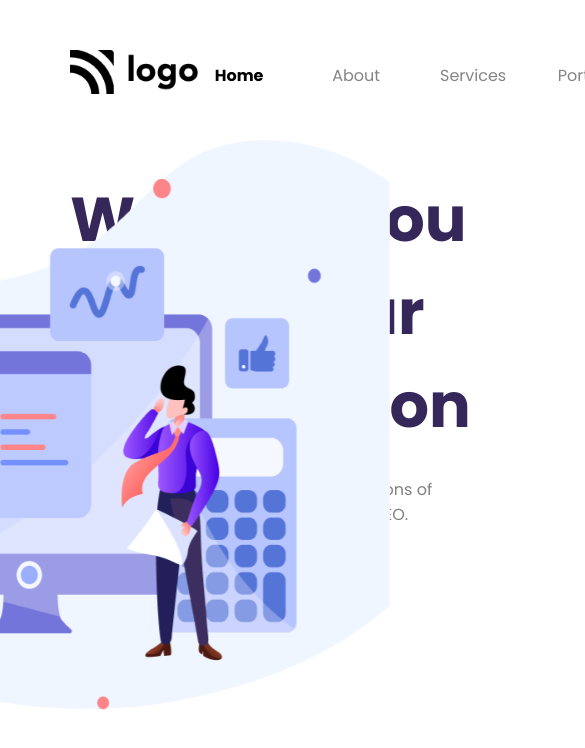
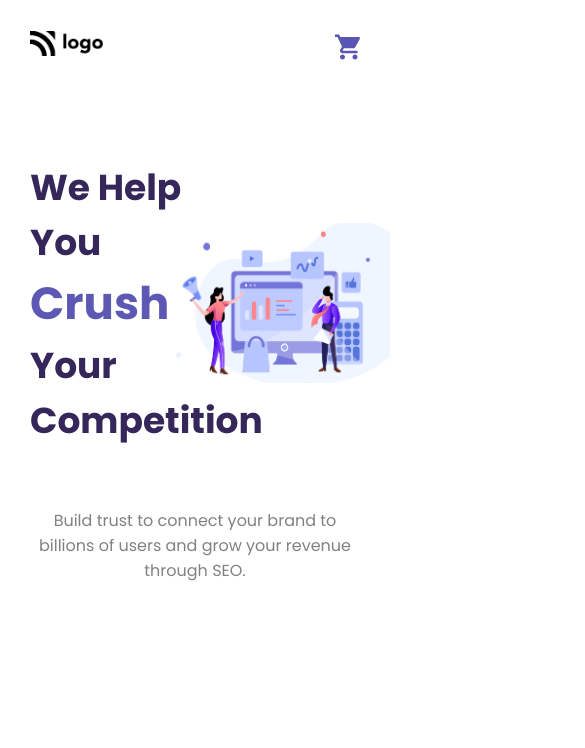
Before and after one commit to MangeshThakre/HTML-CSS-Project-4, a plain HTML site: page index.html in a window 390 px wide. Shown: the top 748 px of the page, 585 px wide, since content can reach past the window. Drawn offline with Linux system fonts and the light colour scheme.

Commit message:
mobile responsive

```diff
--- a/index.html
+++ b/index.html
@@ -32,6 +32,7 @@
             </ul>
           </div>
           <div class="button-group">
+            <img  class ="cart" src="./assets/cart.svg" alt="cart">
             <button class="nav-button">Contact Us</button>
           </div>
         </nav>
--- a/style.css
+++ b/style.css
@@ -29,7 +29,7 @@
   list-style-type: none;
   width: 550px;
 }
-.list :first-child  {
+.list :first-child {
   font-weight: bold;
   color: black;
 }
@@ -44,8 +44,8 @@
   cursor: pointer;
 }
 
-.list-item:hover{
-  background-color:  rgba(219, 215, 215, 0.419);
+.list-item:hover {
+  background-color: rgba(219, 215, 215, 0.419);
 }
 
 .nav-button {
@@ -59,25 +59,23 @@
   transition: all 0.5s ease;
 }
 
-.nav-button:hover{
-  background:transparent ;
+.nav-button:hover {
+  background: transparent;
   border: solid 2.5px #5955b3;
   color: #5955b3;
   font-weight: bold;
 }
 
-.button-group > .nav-button{
+.button-group > .nav-button {
   width: 135px;
 }
-
-
 
 .banner-container {
   height: 570px;
   display: flex;
   align-items: center;
 }
-.banner-container   {
+.banner-container {
   width: 45%;
 }
 .banner-container > div > h1 {
@@ -85,7 +83,7 @@
   color: #35275a;
 }
 
-.banner-container > div > h1 >span {
+.banner-container > div > h1 > span {
   font-size: 62px;
   color: #5c58b3;
 }
@@ -98,16 +96,94 @@
   width: 180px;
 }
 
-.right-container{
-
+.right-container {
 }
 
 img[alt="illustration"] {
   position: fixed;
-right: 0;
-height: 570px;
-top: 140px;
+  right: 0;
+  height: 570px;
+  top: 140px;
 }
 .banner-container > div > img {
   object-fit: cover;
 }
+
+.cart {
+  display: none;
+}
+
+/* media query */
+
+@media (max-width: 800px) {
+  .container {
+    margin: 50px 30px 0 30px;
+  }
+  .grow-list,
+  .nav-button {
+    display: none;
+  }
+  .navbar-container > div:nth-child(1) > img {
+    cursor: pointer;
+    height: 2rem;
+  }
+  .cart {
+    display: block;
+    width: 25px;
+  }
+  .banner-container > div > h1 {
+    font-size: 40px;
+    color: #35275a;
+  }
+  img[alt="illustration"] {
+    position: fixed;
+    right: 0;
+    height: 370px;
+    top: 135px;
+  }
+}
+
+@media (max-width: 500px) {
+  .container {
+    margin: 25px 30px 0 30px;
+  }
+  .navbar-container > div:nth-child(1) > img {
+    cursor: pointer;
+    height: 25px;
+  }
+  .cart {
+    display: block;
+    width: 25px;
+  }
+
+  .banner-container {
+    width: 100%;
+    margin-top: 30px;
+  }
+
+  .banner-container > div > h1 {
+    font-size: 36px;
+    color: #35275a;
+    width: 60%;
+  }
+  .banner-container > div > h1 > span {
+    font-size: 45px;
+    color: #5c58b3;
+  }
+
+  img[alt="illustration"] {
+    position: fixed;
+    right: 0;
+    height: 19%;
+    top: 223px;
+    object-fit: cover;
+    width: 55%;
+    z-index: -1;
+  }
+
+  .banner-container > div > p {
+    margin: 60px 0 25px 0;
+    color: #818181;
+    text-align: center;
+  }
+}
```
Also changed, not shown: assets/cart.svg (added).
